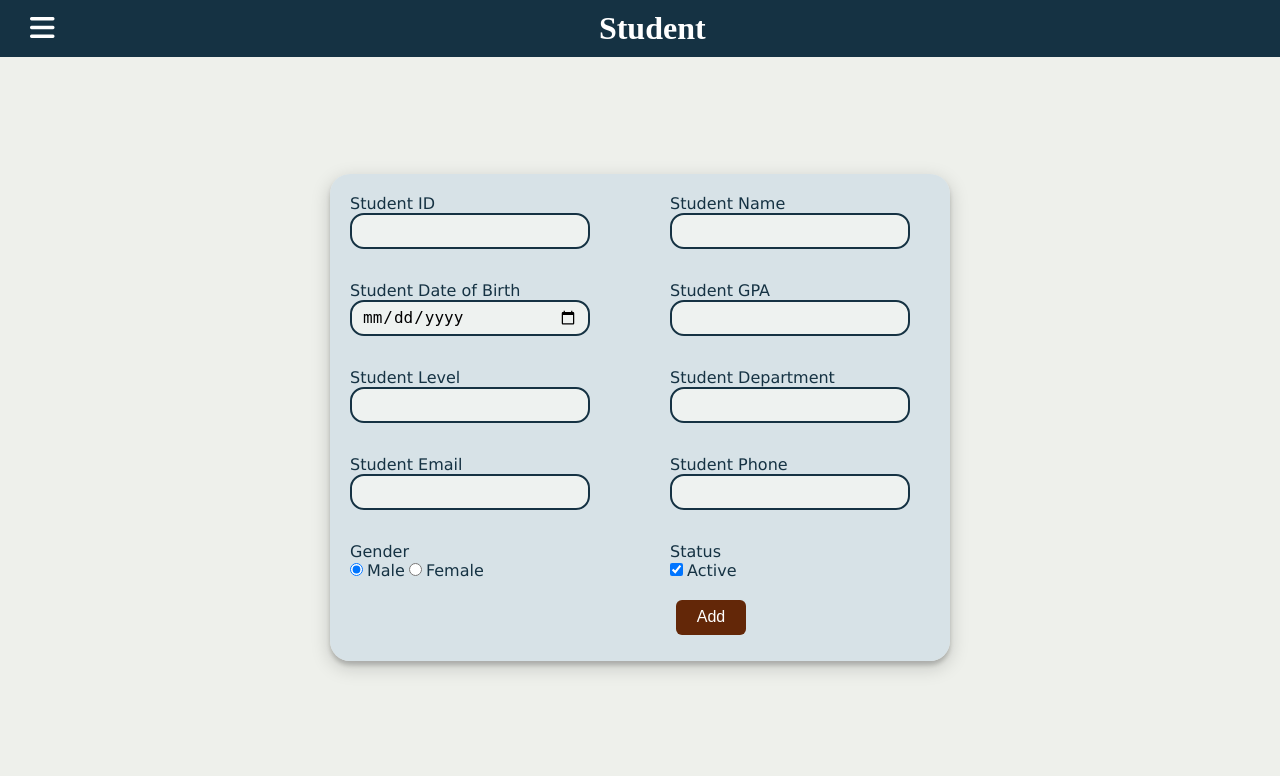
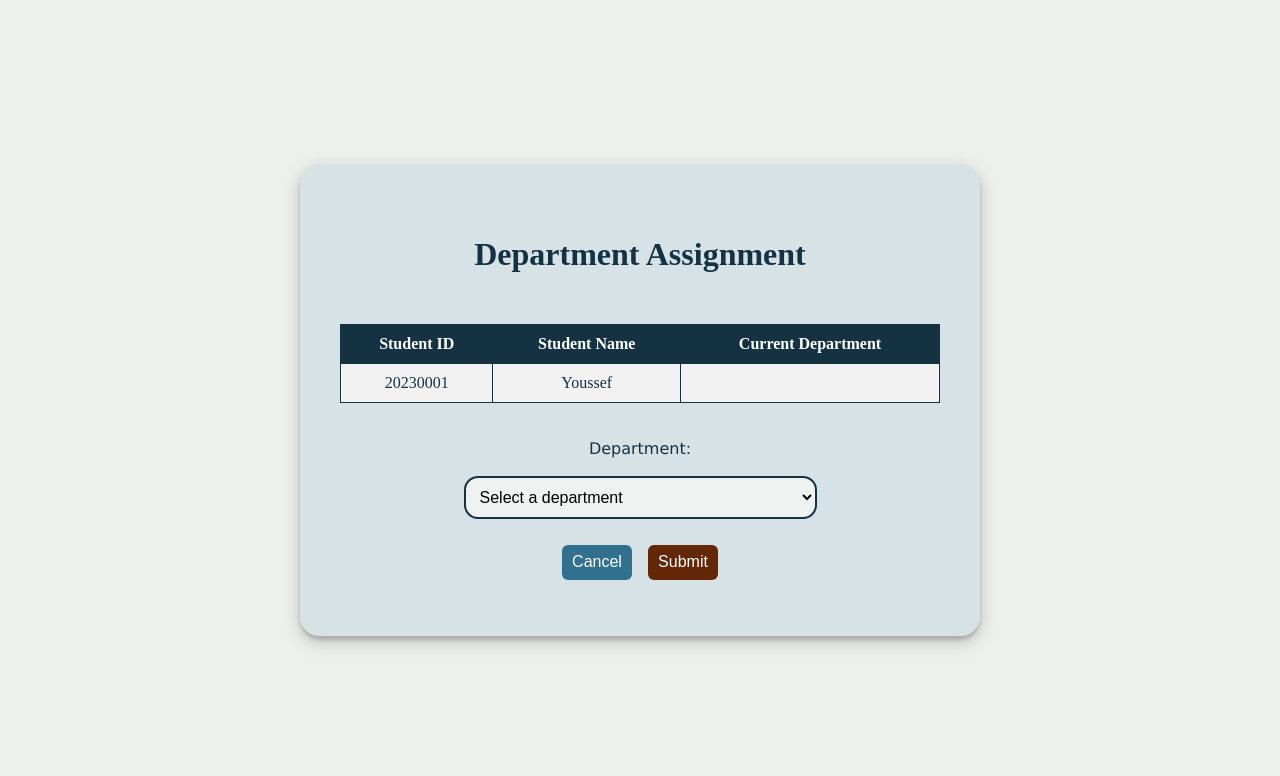
Before and after one commit to YoussefMoataz/Student_Affairs_Website, a Django app: page /app/all_students/profile/department/20230001 in a window 1280 px wide. Shown: the top 776 px of the page. Run offline with Django 4.2, Linux system fonts and the light colour scheme; data comes from the database, SQL or seed files in the repository; both versions use the stored data as it was after the commit.

Commit message:
Added show_department, update_department

```diff
--- a/web_project/StudentAffairs/templates/app/department_assignment.html
+++ b/web_project/StudentAffairs/templates/app/department_assignment.html
@@ -1,3 +1,4 @@
+{% load static %}
 <!DOCTYPE html>
 <html>
 
@@ -5,15 +6,15 @@
   <title id="t">Department Assignment</title>
   <meta name="author" content="Nourhan Mahmoud" />
   <meta name="viewport" content="width=device-width, initial-scale=1.0">
-  <link rel="icon" href="images/logo.jpg" type="image/x-icon">
+  <link rel="icon" href="{% static 'images/logo.jpg' %}" type="image/x-icon">
 
-  <script src="scripts/jquery-3.6.3.min.js"></script>
-  <script src="scripts/script.js"></script>
-  <script src="scripts/student.js"></script>
-  <script src="scripts/department.js"></script>
+  <script src="{% static 'scripts/jquery-3.6.3.min.js' %}"></script>
+  <script src="{% static 'scripts/script.js' %}"></script>
+  <script src="{% static 'scripts/student.js' %}"></script>
+  <script src="{% static 'scripts/department.js' %}"></script>
 
-  <link rel="stylesheet" href="styles/style.css" />
-  <link rel="stylesheet" href="styles/department.css" />
+  <link rel="stylesheet" href="{% static 'styles/style.css' %}">
+  <link rel="stylesheet" type="text/css" href="{% static 'styles/department.css' %}">
 
 </head>
 
@@ -23,8 +24,8 @@
       <div class="allForm">
 
         <h1>Department Assignment</h1>
-        <form>
-
+        <form method="POST" action="{% url 'DepartmentAssign' st_id %}">
+          {% csrf_token %}
           <div class="formContent">
             <div>
               <table class="centerTB">
@@ -33,17 +34,17 @@
                   <th>Student Name</th>
                   <th>Current Department</th>
                 </tr>
+                {% if not stud %}
                 <tr>
-                  <div>
-                    <td id="SID"></td>
-                  </div>
-                  <div >
-                    <td id="SName"></td>
-                  </div>
-                  <div >
-                    <td id="SDepartment"></td>
-                  </div>
+                  <td colspan="3">No student data available.</td>
                 </tr>
+                {% else %}
+                <tr>
+                  <td id="SID">{{ stud.studentID }}</td>
+                  <td id="SName">{{ stud.studentName }}</td>
+                  <td id="SDepartment">{{ stud.studentDepartment }}</td>
+                </tr>
+                {% endif %}
               </table>
             </div>
             <br /><br />
@@ -51,18 +52,18 @@
             <div>
               <label for="Department">Department: </label>
               <br /><br />
-              <select name="Department">
+              <select name="studentDepartment">
 
                 <option value="" disabled selected>Select a department</option>
-                <option value="1">Computer Science</option>
-                <option value="2">Information System</option>
-                <option value="3">Artificial Intelligence</option>
-                <option value="4">Information Technology</option>
-                <option value="5">Operations Research and Decision Support</option>
-                <option value="6">Software Engineering</option>
-                <option value="7">Networks and Cybersecurity</option>
-                <option value="8">Data Science</option>
-                <option value="9">Computing and Bioinformatics</option>
+                <option value="Computer Science">Computer Science</option>
+                <option value="Information System">Information System</option>
+                <option value="Artificial Intelligence">Artificial Intelligence</option>
+                <option value="Information Technology">Information Technology</option>
+                <option value="Operations Research and Decision Support">Operations Research and Decision Support</option>
+                <option value="Software Engineering">Software Engineering</option>
+                <option value="Networks and Cybersecurity">Networks and Cybersecurity</option>
+                <option value="Data Science">Data Science</option>
+                <option value="Computing and Bioinformatics">Computing and Bioinformatics</option>
 
               </select>
               <br />
@@ -70,7 +71,7 @@
               <div>
 
                 <button type="button" id="CancelButton">Cancel</button>
-                <button type="button" id="SubmitButton">Submit</button>
+                <button type="submit" id="SubmitButton">Submit</button>
 
               </div>
 
@@ -80,9 +81,21 @@
       </div>
     </div>
 
+
+    <script>
+      $(document).ready(function() {
+
+        $('#CancelButton').click(function() {
+          // Redirect to the show_profile page with same ID
+          window.location.href = '{% url "ShowProfile" st_id=st_id %}';
+        });
+
+      });
+    </script>
+
 </body>
 
-<script>
+<!-- <script>
 
   assignDepartment();
 
@@ -90,6 +103,6 @@
 
   document.getElementById("CancelButton").addEventListener("click", Cancel);
 
-</script>
+</script> -->
 
 </html>
--- a/web_project/StudentAffairs/templates/app/show_profile.html
+++ b/web_project/StudentAffairs/templates/app/show_profile.html
@@ -117,7 +117,7 @@
 
                 <div>
                     <label for="studentDepartment">Student Department</label>
-                    <input type="submit" id="studentDepartment" name="studentDepartment" value="{{ stud.studentDepartment }}" formaction="{% url 'DepartmentAssign' stud.studentID %}" disabled/>
+                    <input type="submit" id="studentDepartment" name="studentDepartment" value="{{ stud.studentDepartment }}" formaction="{% url 'ShowDepartment' stud.studentID %}" disabled/>
                 </div>
 
                 <div>
--- a/web_project/StudentAffairs/urls.py
+++ b/web_project/StudentAffairs/urls.py
@@ -8,11 +8,13 @@ urlpatterns = [
     path("app/all_students/profile/<int:st_id>", views.show_profile, name="ShowProfile"),
     path("app/all_students/profile/update/<int:st_id>", views.update_profile, name="UpdateProfile"),
     path("app/all_students/profile/delete/<int:st_id>", views.delete_profile, name="DeleteProfile"),
-    path("app/all_students/profile/department/<int:st_id>", views.department_assign, name="DepartmentAssign"),
+    path("app/all_students/profile/department/update/<int:st_id>", views.department_assign, name="DepartmentAssign"),
     path("app/all_students/", views.all_students , name="AllStudents"),
     path('app/add_user/', views.add_user, name='AddUser'),
     path('app/view_user/', views.view_user, name='ViewUser'),
     path("app/home/", views.home, name="Home"),
     path("login/", views.login, name="Login"),
+    path("app/all_students/profile/department/<int:st_id>", views.show_department, name = "ShowDepartment"),
+
 
 ]
--- a/web_project/StudentAffairs/views.py
+++ b/web_project/StudentAffairs/views.py
@@ -119,31 +119,36 @@ def delete_profile(request, st_id):
     return redirect(all_students)
 
 
+def show_department(request, st_id):
+
+    student = Student.objects.get(studentID=st_id)
+    context = {
+        'stud': student,
+        'st_id': st_id,
+    }
+
+    return render(request, 'app/department_assignment.html', context)
+
+
 def department_assign(request, st_id):
 
-    student = Student.objects.filter(studentID=st_id)
+    student = Student.objects.get(studentID=st_id)
 
     if request.method == "POST":
+        department = request.POST.get('studentDepartment')
+        student.studentDepartment = department
+        student.save()
+        return redirect(all_students)
+        # return redirect('ShowProfile', st_id=st_id)
 
-        if StudentForm(request.POST).is_valid():
+    context = {
+        'stud': student,
+        'st_id': st_id,
+    }
 
-            student.update(studentName=request.POST['studentName'])
-            student.update(studentBirthDate=request.POST['studentBirthDate'])
-            student.update(studentGPA=request.POST['studentGPA'])
-            student.update(studentLevel=request.POST['studentLevel'])
-            student.update(studentDepartment=request.POST.get('studentDepartment', ""))
-            student.update(studentEmail=request.POST['studentEmail'])
-            student.update(studentPhone=request.POST['studentPhone'])
-            student.update(studentGender=request.POST['studentGender'])
-            student.update(studentStatus=request.POST.get('studentStatus', "0"))
+    return render(request, 'app/department_assignment.html', context)
 
 
-            return render(request,'app/department_assignment.html')
-
-        ctx = {"submittedForm" : StudentForm(request.POST)}
-        return render(request,'app/show_profile.html', context=ctx)
-
-    return render(request,'app/show_profile.html')
 
 
 def all_students(request):
```
Also changed, not shown: web_project/db.sqlite3.
